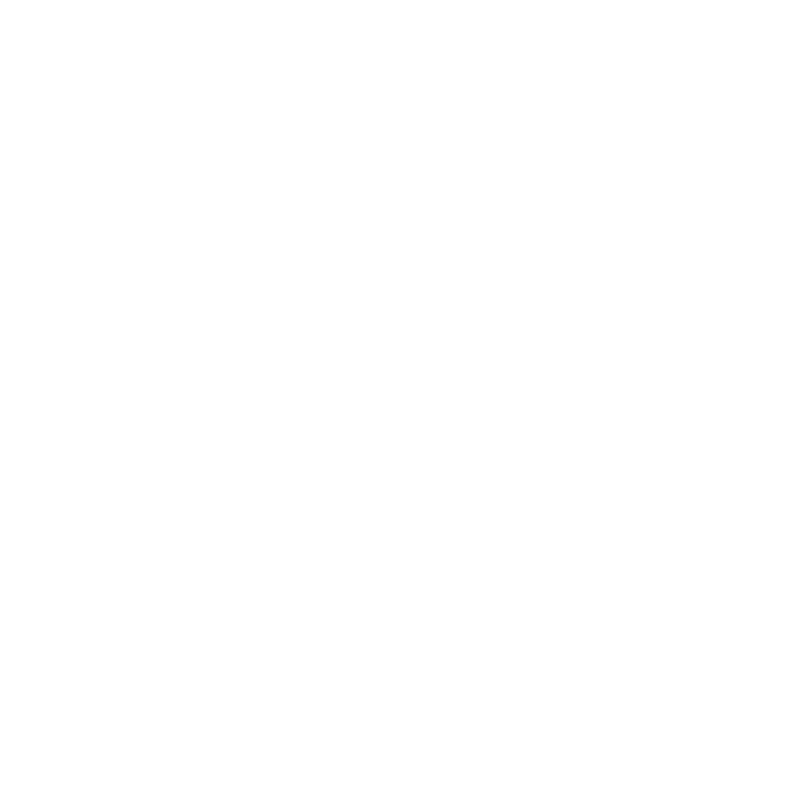
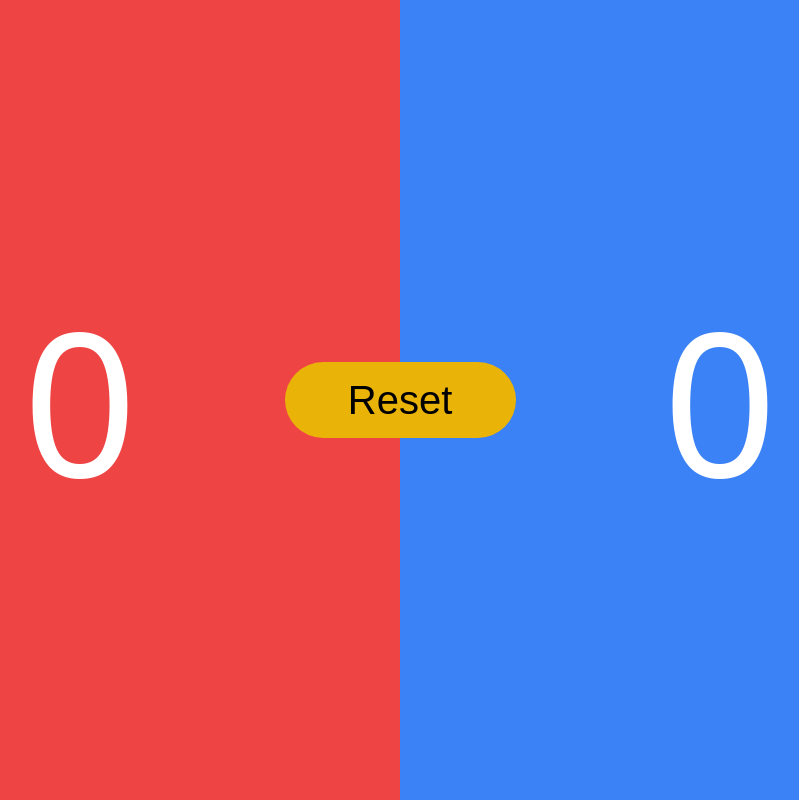
Before and after one commit to Yasha-ops/babai-front, a plain HTML site: page index.html in a window 1280 px wide. Shown: the whole page, without its empty margins (240-1039 px from the left). Drawn offline with Linux system fonts and the light colour scheme; the site is published under a folder, as on GitHub Pages, so addresses that start at the root find nothing.

Commit message:
Fix / in index file

```diff
--- a/index.html
+++ b/index.html
@@ -1 +1 @@
-<!doctype html><html lang="en"><head><meta charset="utf-8"/><link rel="icon" href="/favicon.ico"/><meta name="viewport" content="width=device-width,initial-scale=1"/><meta name="theme-color" content="#000000"/><meta name="description" content="Web site created using create-react-app"/><link rel="apple-touch-icon" href="/logo192.png"/><link rel="manifest" href="/manifest.json"/><title>React App</title><script defer="defer" src="/static/js/main.7f9098b8.js"></script><link href="/static/css/main.8aa8756d.css" rel="stylesheet"></head><body><noscript>You need to enable JavaScript to run this app.</noscript><div id="root"></div></body></html>
+<!doctype html><html lang="en"><head><meta charset="utf-8"/><link rel="icon" href="./favicon.ico"/><meta name="viewport" content="width=device-width,initial-scale=1"/><meta name="theme-color" content="#000000"/><meta name="description" content="Web site created using create-react-app"/><link rel="apple-touch-icon" href="./logo192.png"/><link rel="manifest" href="./manifest.json"/><title>React App</title><script defer="defer" src="./static/js/main.7f9098b8.js"></script><link href="./static/css/main.8aa8756d.css" rel="stylesheet"></head><body><noscript>You need to enable JavaScript to run this app.</noscript><div id="root"></div></body></html>
```
